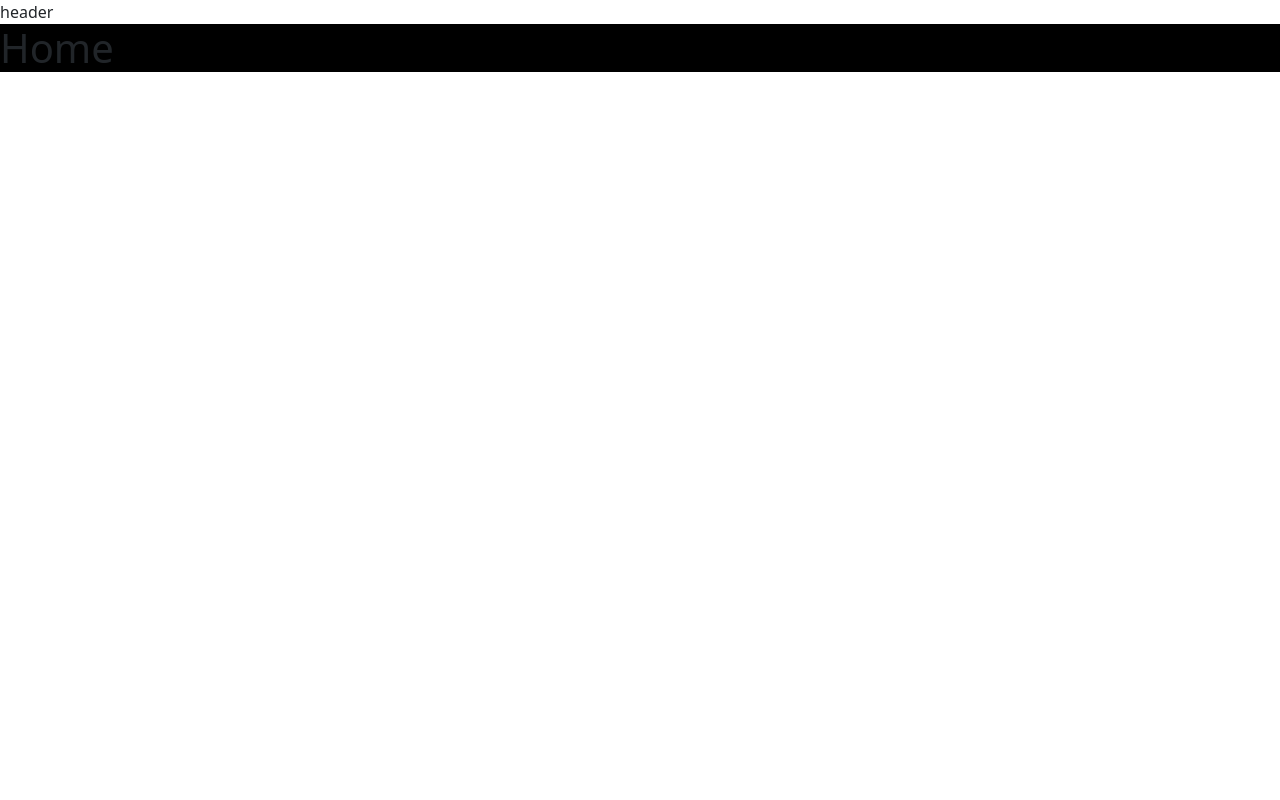
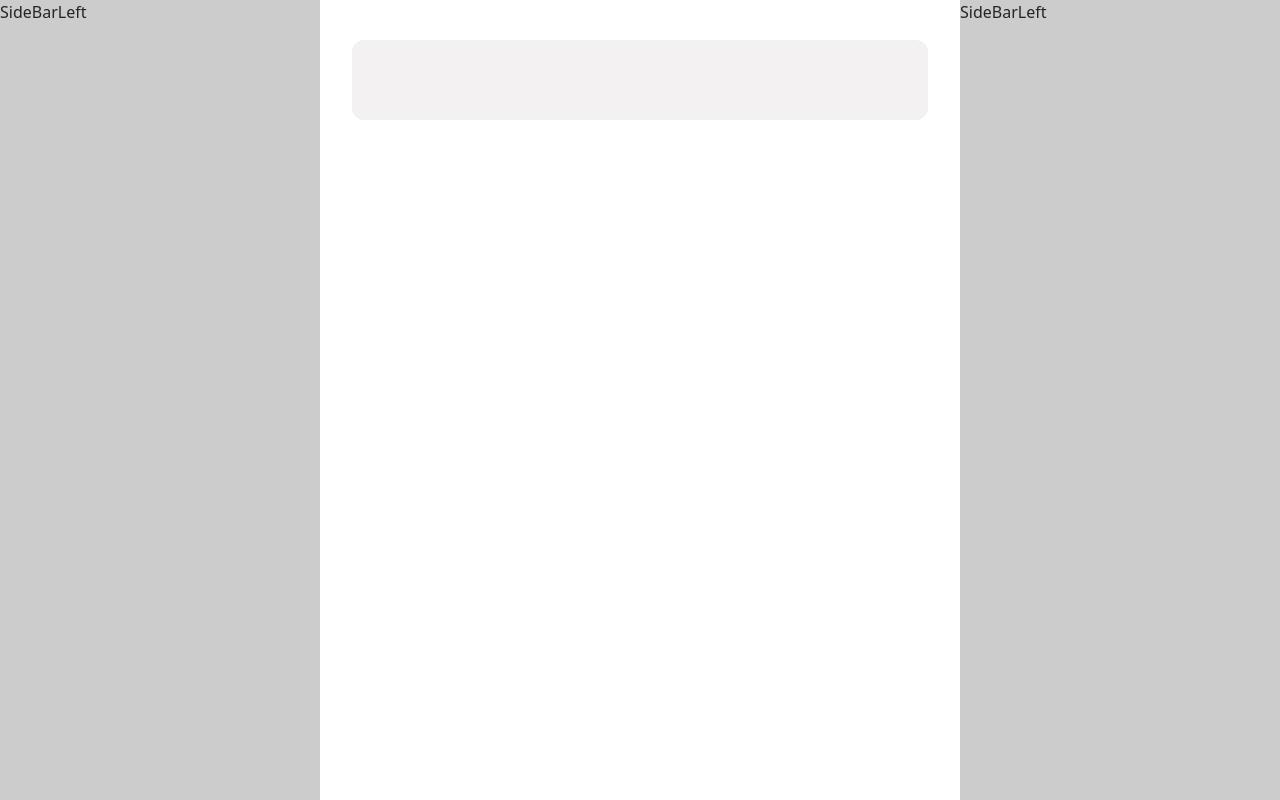
Before and after one commit to NguyenVoXuanDuy123/group-frontend-project, a React (Vite) app: page / in a window 1280 px wide. Built offline with nearby package versions, Linux system fonts and the light colour scheme.

Commit message:
added basic configs and established home page layout

```diff
--- /dev/null
+++ b/src/components/SideBarLeft/index.tsx
@@ -0,0 +1,5 @@
+const SideBarLeft = () => {
+  return <div className="w-80 h-full bg-grey">SideBarLeft</div>;
+};
+
+export default SideBarLeft;
--- /dev/null
+++ b/src/components/SideBarRight/index.tsx
@@ -0,0 +1,5 @@
+const SideBarRight = () => {
+  return <div className="w-80 h-full bg-grey">SideBarLeft</div>;
+};
+
+export default SideBarRight;
--- a/src/components/header/Header.tsx
+++ b/src/components/header/Header.tsx
@@ -1,5 +1,3 @@
-import React from "react";
-
 const Header = () => {
   return <div>header</div>;
 };
--- /dev/null
+++ b/src/components/home/CreatePostPrompt.tsx
@@ -0,0 +1,5 @@
+const CreatePostPrompt = () => {
+  return <div className="w-full rounded-xl bg-light-grey p-10 flex "></div>;
+};
+
+export default CreatePostPrompt;
--- a/src/index.css
+++ b/src/index.css
@@ -1,3 +1,5 @@
+@import url("https://fonts.googleapis.com/css2?family=Montserrat:ital,wght@0,100..900;1,100..900&display=swap");
+
 @tailwind base;
 @tailwind components;
 @tailwind utilities;
--- a/src/pages/BaseLayout.tsx
+++ b/src/pages/BaseLayout.tsx
@@ -1,12 +1,18 @@
+import SideBarLeft from "@/components/SideBarLeft";
+import SideBarRight from "@/components/SideBarRight";
 import { Outlet } from "react-router-dom";
-import Header from "@/components/header/Header";
 
 const BaseLayout = () => {
   return (
-    <>
-      <Header />
-      <Outlet />
-    </>
+    <div className="h-screen">
+      <div className="mx-auto flex w-full h-full max-w-[1280px]">
+        <SideBarLeft />
+        <div className="flex-1 pt-10 px-8">
+          <Outlet />
+        </div>
+        <SideBarRight />
+      </div>
+    </div>
   );
 };
 
--- a/src/pages/Home.tsx
+++ b/src/pages/Home.tsx
@@ -1,5 +1,11 @@
+import CreatePostPrompt from "@/components/home/CreatePostPrompt";
+
 const Home = () => {
-  return <h1 className="bg-black">Home</h1>;
+  return (
+    <>
+      <CreatePostPrompt />
+    </>
+  );
 };
 
 export default Home;
--- a/tailwind.config.js
+++ b/tailwind.config.js
@@ -2,7 +2,21 @@
 module.exports = {
   content: ["./index.html", "./src/**/*.{js,ts,jsx,tsx}"],
   theme: {
-    extend: {},
+    colors: {
+      "white": "#ffffff",
+      "black": "#2F3135",
+      "grey": "#CCCCCC",
+      "light-grey": "#F3F1F1",
+    },
+    fontFamily: {
+      sans: ["Montserrat", "sans-serif", {
+        "light": 300,
+        "normal": 500,
+        "bold": 700,
+        "extrabold": 800,
+      }],
+
+    }
   },
   plugins: [],
 };
```
Also changed, not shown: src/components/SideBarLeft/TabItem.tsx (added), src/components/user/Avatar.tsx (added).
